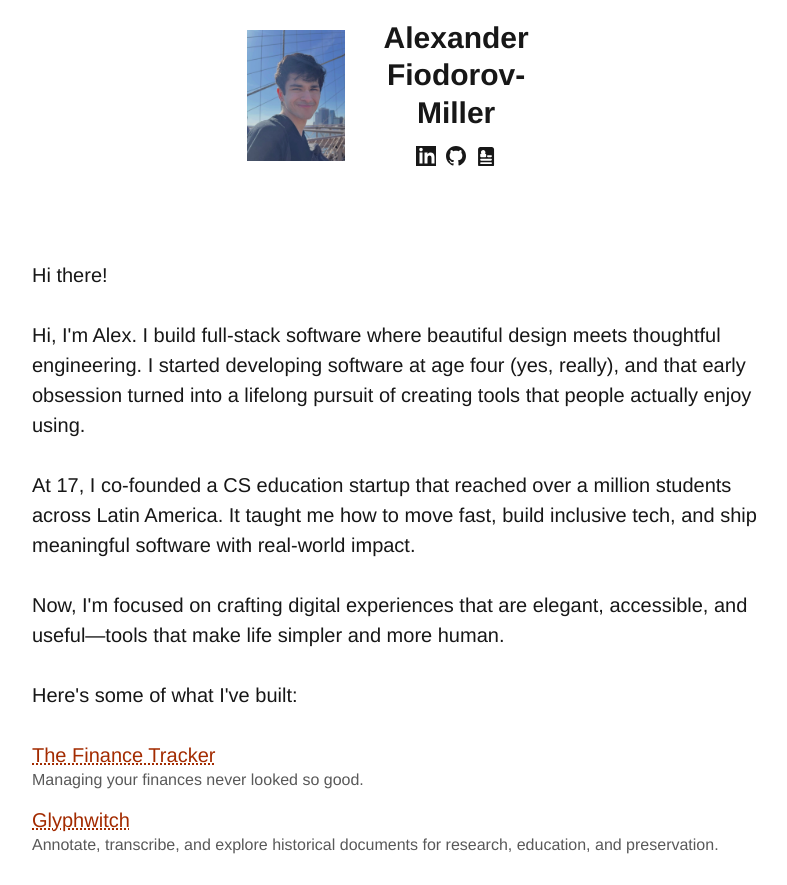
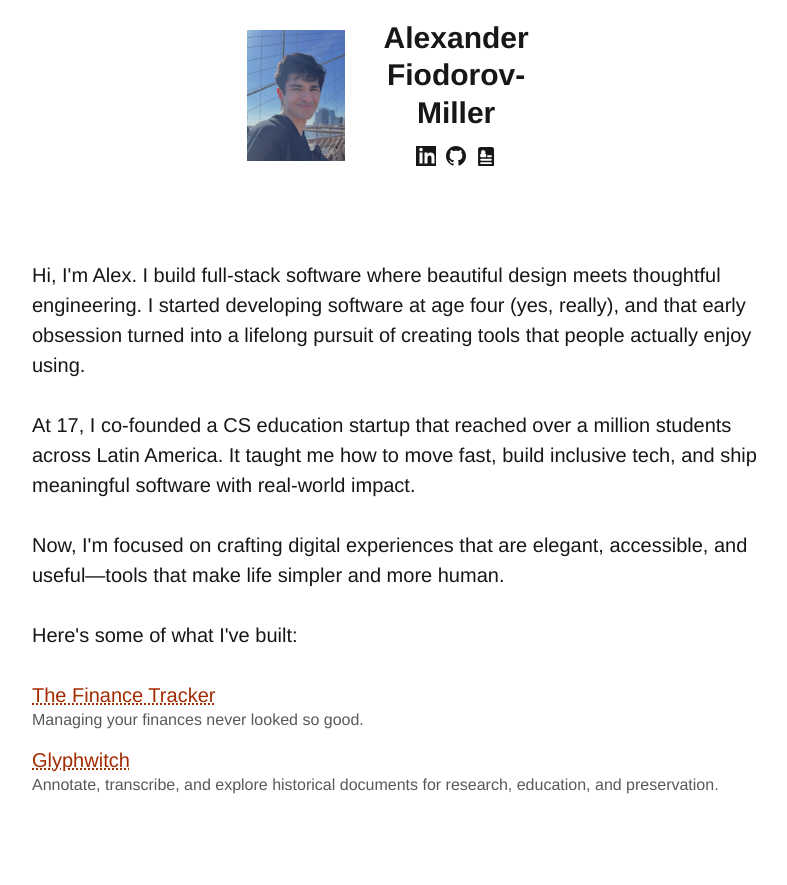
Before and after one commit to alexfiodorov02/alexf.pro, a Next.js app: page / in a window 1280 px wide. Shown: the whole page, without its empty margins (243-1030 px from the left). After the commit the page ends 825 px from the top, so only its background shows below. Built offline with nearby package versions, Linux system fonts and the light colour scheme.

Commit message:
CSS fix and content update 2

```diff
--- a/app/components/IntroSection.tsx
+++ b/app/components/IntroSection.tsx
@@ -2,7 +2,6 @@
 
 const IntroSection: React.FC = () => {
   const introText = [
-    "Hi there!",
     "Hi, I'm Alex. I build full-stack software where beautiful design meets thoughtful engineering. I started developing software at age four (yes, really), and that early obsession turned into a lifelong pursuit of creating tools that people actually enjoy using.",
     "At 17, I co-founded a CS education startup that reached over a million students across Latin America. It taught me how to move fast, build inclusive tech, and ship meaningful software with real-world impact.",
     "Now, I'm focused on crafting digital experiences that are elegant, accessible, and useful—tools that make life simpler and more human.",
--- a/app/globals.css
+++ b/app/globals.css
@@ -9,7 +9,7 @@
   --text-muted: #595959;
 }
 
-@theme inline {
+:root {
   --color-background: var(--background);
   --color-foreground: var(--foreground);
   --font-sans: var(--font-geist-sans);
```
